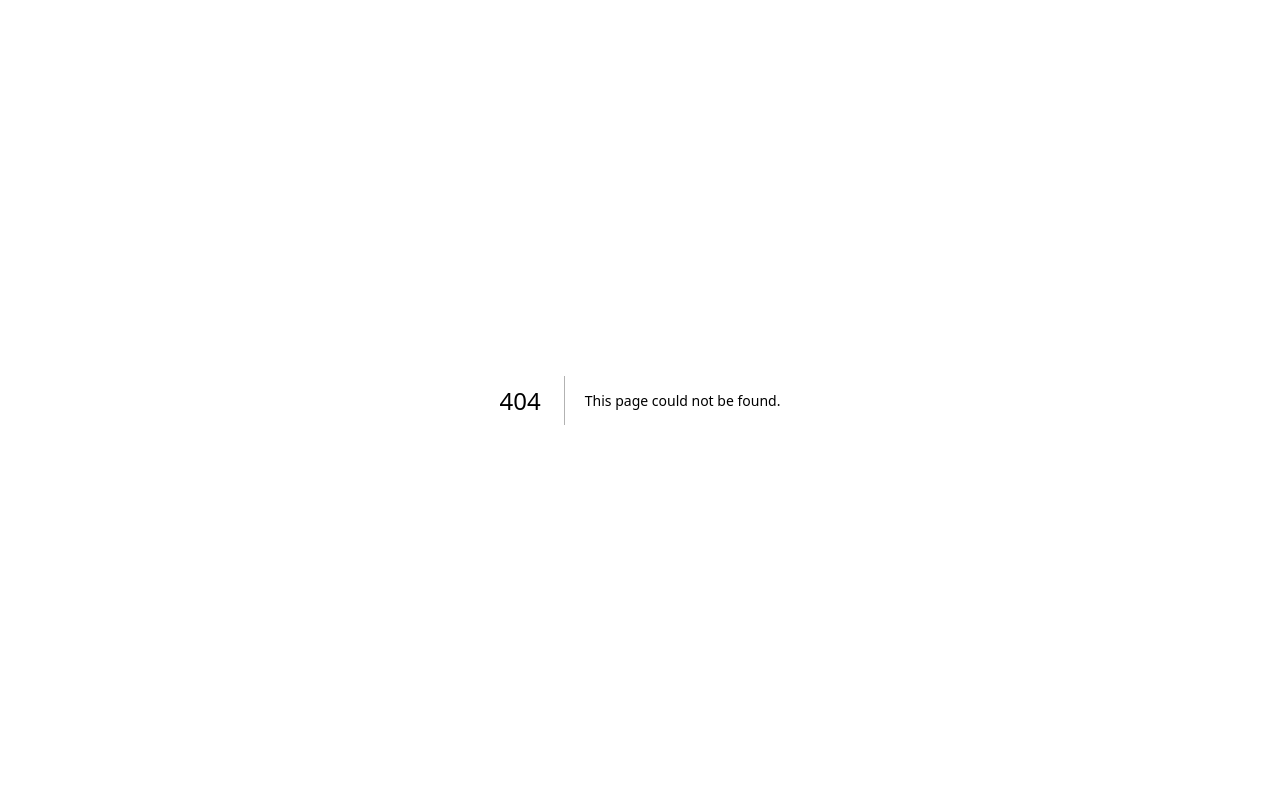
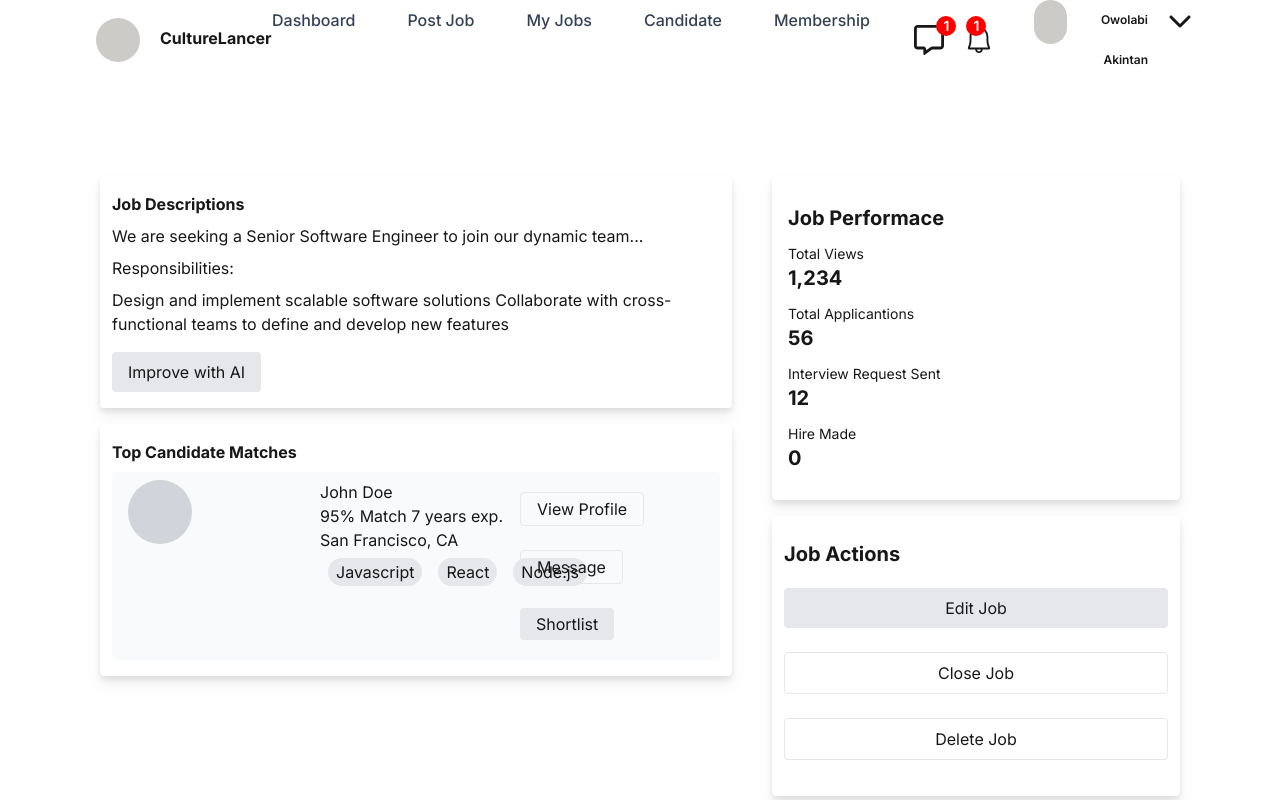
Before and after one commit to owolabi-develop/culturelancer-fe, a Next.js app: page /employer/dashboard/job-details in a window 1280 px wide. Before the commit this address had no page. Shown: the top 800 px of the page. Built offline with nearby package versions, Linux system fonts and the light colour scheme.

Commit message:
updated candidat profile

```diff
--- a/app/employer/dashboard/candidate-profile/page.tsx
+++ b/app/employer/dashboard/candidate-profile/page.tsx
@@ -0,0 +1,9 @@
+import EmployerCandidateProfile from "@/app/ui/employer/dashboard/candidate_profile"
+export default function CandidateProfile(){
+    return (
+        <>
+        <EmployerCandidateProfile/>
+        </>
+
+    )
+}
--- /dev/null
+++ b/app/employer/dashboard/job-details/page.tsx
@@ -0,0 +1,8 @@
+import JobDetails from "@/app/ui/employer/dashboard/jobdetails"
+export default function EmployerJobDetails(){
+    return (
+        <>
+        <JobDetails/>
+        </>
+    )
+}
--- a/app/employer/dashboard/jobs/job-details/page.tsx
+++ /dev/null
@@ -1,5 +0,0 @@
-export default function EmployerJobDetails(){
-    return (
-        <></>
-    )
-}
--- /dev/null
+++ b/app/ui/employer/dashboard/candidate_profile.tsx
@@ -0,0 +1,9 @@
+
+export default function EmployerCandidateProfile(){
+    return (
+        <section className="md:grid grid-cols-1 p-20 w-full justify-around">
+
+    </section>
+
+    )
+}
--- a/app/ui/employer/dashboard/dashboard.tsx
+++ b/app/ui/employer/dashboard/dashboard.tsx
@@ -134,7 +134,7 @@ export function WelcomeHeader(){
 
                                 </div>
 
-                                 <div className="w-full md:w-[45%] flex justify-between">
+                                 <div className="w-full flex justify-between">
                                  <button className="bg-gray-200 py-2 px-4 rounded">View Profile</button>
                                  <button className="bg-black py-2 px-4 rounded text-white">Message</button>
                                 </div>
@@ -175,7 +175,7 @@ export function WelcomeHeader(){
 
                                 </div>
 
-                                 <div className="w-full md:w-[45%] flex justify-between">
+                                 <div className="w-full flex justify-between">
                                     <button className="bg-gray-200 py-2 px-4 rounded">View Profile</button>
                                     <button className="bg-black py-2 px-4 rounded text-white">Message</button>
                                 </div>
--- /dev/null
+++ b/app/ui/employer/dashboard/jobdetails.tsx
@@ -0,0 +1,148 @@
+
+export default function JobDetails(){
+    return (
+        <section className="md:grid grid-cols-1 p-20 w-full justify-around">
+
+
+
+
+         {/* job details */}
+
+         <div className="w-full md:flex">
+
+
+            <div className="w-full md:w-[60%] px-5">
+
+                {/* job descriptions */}
+                <div className="bg-white drop-shadow-lg rounded w-full [&>*]:my-2 mt-4 py-2 px-3">
+                    <h1 className="font-bold">Job Descriptions</h1>
+                    <p>
+                        We are seeking a Senior Software Engineer to join our dynamic team...
+                    </p>
+                    <p>Responsibilities:</p>
+                    <p className="">
+                        Design and implement scalable software solutions
+                        Collaborate with cross-functional teams to define and develop new features
+
+                    </p>
+
+
+                    <button className="bg-gray-200 py-2 px-4 rounded">Improve with AI</button>
+                </div>
+                   {/* job descriptions */}
+
+
+
+                   {/* top candidate  candidate */}
+
+                   <div className="bg-white drop-shadow-lg rounded w-full [&>*]:my-2 mt-4 py-2 px-3">
+                    <h1 className="font-bold">Top Candidate Matches</h1>
+
+                    {/* candidate profile */}
+                    <div className="w-full bg-slate-50 rounded md:grid grid-cols-3 py-2 px-4">
+                        <div className="rounded-full bg-gray-300 w-16 h-16"></div>
+                        <div className="">
+                            <h1>John Doe</h1>
+                            <p>95% Match 7 years exp. San Francisco, CA</p>
+                            <div className="[&>*]:bg-gray-200 [&>*]:py-1 [&>*]:rounded-full [&>*]:mx-2 [&>*]:px-2 my-2">
+                                <span>Javascript</span>
+                                <span>React</span>
+                                <span>Node.js</span>
+                            </div>
+                        </div>
+
+                        <div className="[&>*]:my-3 [&>*]:mx-2">
+                        <button className="border py-1 px-4 rounded">View Profile</button>
+                        <button className="border py-1 px-4 rounded">Message</button>
+                        <button className="bg-gray-200 py-1 px-4 rounded">Shortlist</button>
+
+                        </div>
+
+                    </div>
+                     {/* candidate profile */}
+
+                     </div>
+
+
+
+
+                    {/* top candidate  candidate */}
+
+
+
+            </div>
+
+
+
+
+             {/* job performace */}
+
+              <div className="w-full md:w-[40%] px-5 md:grid grid-cols-1 ">
+
+
+              {/* summary */}
+
+              <div className="bg-white drop-shadow-lg rounded w-full py-4 px-4 [&>*]:my-3 mt-4">
+                <h1 className="text-xl font-bold">Job Performace</h1>
+
+                <div className="w-full">
+                    <p className="text-sm">Total Views</p>
+                    <h1 className="text-xl font-bold">1,234</h1>
+                </div>
+
+
+                <div className="w-full">
+                    <p className="text-sm">Total Applicantions</p>
+                    <h1 className="text-xl font-bold">56</h1>
+                </div>
+
+
+                <div className="w-full">
+                    <p className="text-sm">Interview Request Sent</p>
+                    <h1 className="text-xl font-bold">12</h1>
+                </div>
+
+
+                <div className="w-full">
+                    <p className="text-sm">Hire Made</p>
+                    <h1 className="text-xl font-bold">0</h1>
+                </div>
+
+
+              </div>
+
+             {/* job actions */}
+
+              <div className="bg-white drop-shadow-lg rounded w-full py-4 px-3 [&>*]:my-2 mt-4">
+                <h1 className="text-xl font-bold">Job Actions</h1>
+
+                <div className="w-full [&>*]:w-full [&>*]:my-3 ">
+                    <button className="bg-gray-200 py-2 px-4 rounded">Edit Job</button>
+                    <button className="border py-2 px-4 rounded">Close Job</button>
+                    <button className="border py-2 px-4 rounded">Delete Job</button>
+                </div>
+
+
+              </div>
+                {/* job actions */}
+
+            {/* summary */}
+
+
+
+
+              </div>
+                 {/* job performace */}
+
+
+
+         </div>
+
+
+          {/* job details */}
+
+
+    </section>
+
+    )
+}
```
